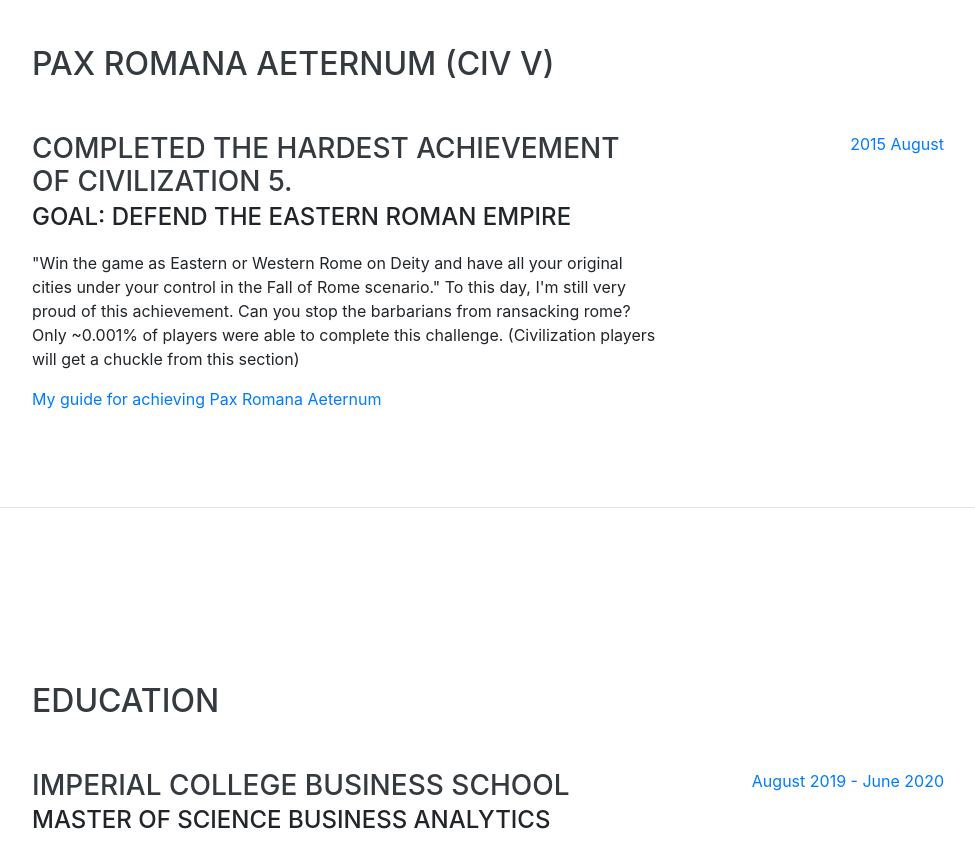
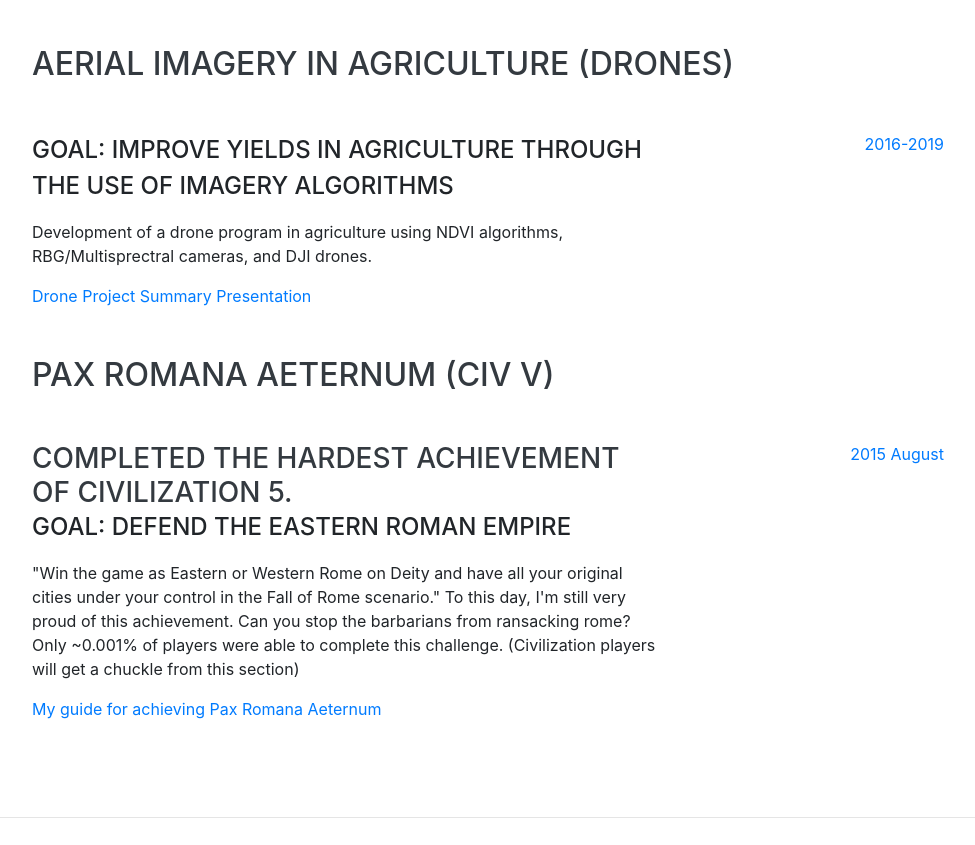
Before and after one commit to joseraz/joseraz.github.io, a website with bundled scripts: page index.html in a window 1280 px wide. Shown: the part 2815-3660 px from the top of the page, without its empty margins (288-1263 px from the left). Built offline with nearby package versions, Linux system fonts and the light colour scheme; a web font is replaced by a local one.

Commit message:
Adding drone project to portfolio

```diff
--- a/index.html
+++ b/index.html
@@ -157,6 +157,20 @@
           </div>
         </div>
 
+        <h2 class="mb-5">Aerial Imagery in Agriculture (Drones)</h2>
+        <div class="resume-item d-flex flex-column flex-md-row justify-content-between mb-5">
+          <div class="resume-content">
+            <div class="subheading mb-3">Goal: Improve yields in agriculture through the use of imagery algorithms</div>
+            <p>Development of a drone program in agriculture using NDVI algorithms, RBG/Multisprectral cameras, and DJI drones.
+            </p>
+            <a href="https://github.com/joseraz/portfolio/blob/master/2019/Automation%20%26%20Precision%20Agriculture.pdf">
+              Drone Project Summary Presentation</a>
+          </div>
+          <div class="resume-date text-md-right">
+            <span class="text-primary">2016-2019</span>
+          </div>
+        </div>
+
         <h2 class="mb-5">Pax Romana Aeternum (CIV V)</h2>
         <div class="resume-item d-flex flex-column flex-md-row justify-content-between mb-5">
           <div class="resume-content">
```
